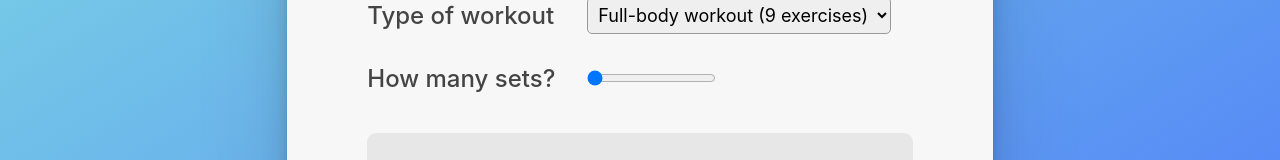
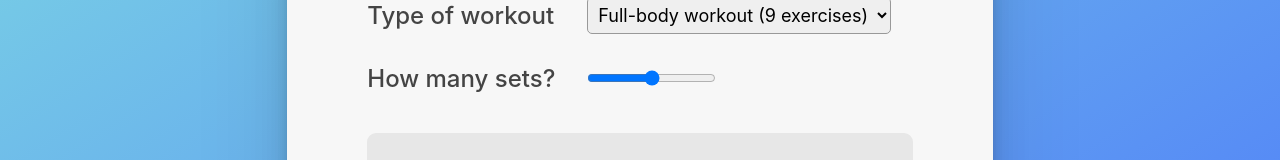
Before and after one commit to njahi/Workout-Timer, a React (Vite) app: page / in a window 1280 px wide. Shown: the part 362-522 px from the top of the page. Built offline with nearby package versions, Linux system fonts and the light colour scheme.

Commit message:
corrected the minimum and maximum range value of our input value hence value should not exceed 5 and shouldnt be lesser than one

```diff
--- a/src/components/Calculator.jsx
+++ b/src/components/Calculator.jsx
@@ -40,7 +40,7 @@ function Calculator({ workouts }) {
           <label>How many sets?</label>
           <input
             type='range'
-            min='30'
+            min='1'
             max='5'
             value={sets}
             onChange={(e) => setSets(e.target.value)}
```
